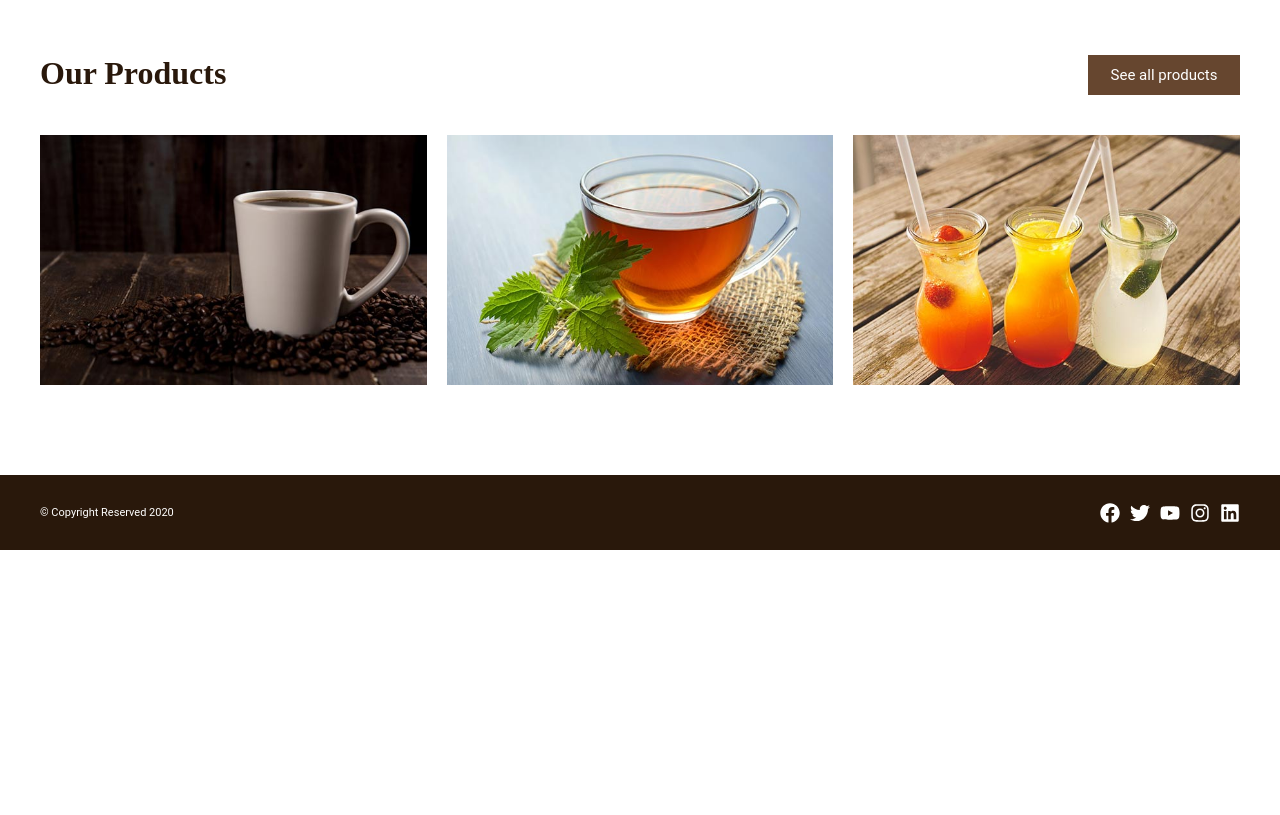
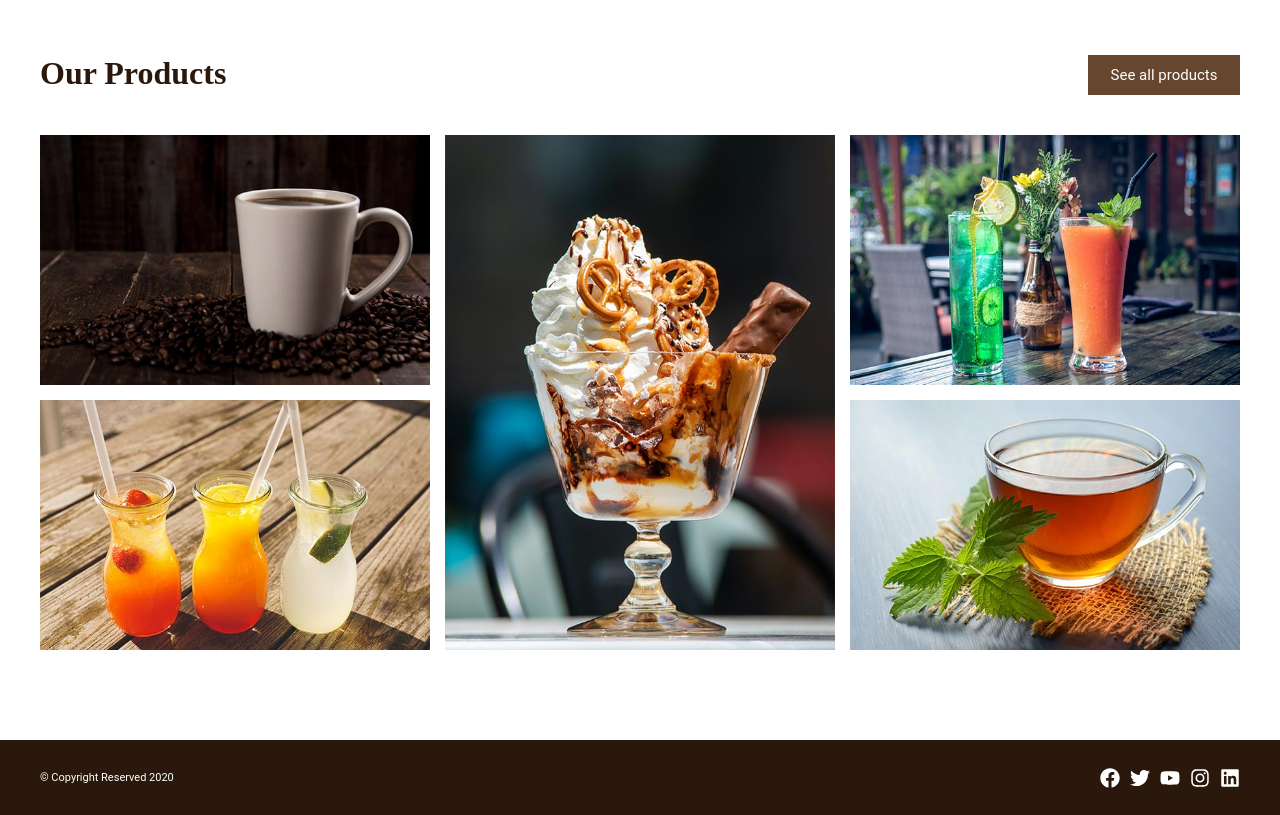
Before and after one commit to sherwinJay/Gatsby-Coffee, a Gatsby site: page / in a window 1280 px wide. Shown: the part 1760-2575 px from the top of the page. Before the commit the page ends 2310 px from the top, so only its background shows below. Built offline with nearby package versions, Linux system fonts and the light colour scheme; Gatsby itself is replaced by a stand-in of ours; a web font is replaced by a local one.

Commit message:
new updates

```diff
--- a/src/components/About/index.js
+++ b/src/components/About/index.js
@@ -42,12 +42,15 @@ const AboutUs = () => {
       <div css={[defaultSection, aboutContainer]}>
         <Img css={aboutImg} fluid={data.childImageSharp.fluid} />
         <div>
+          <h3>
+            Our Commitment
+          </h3>
           <p>
             Bitters scenester austin, food truck slow-carb shabby chic enamel pin prism man braid wolf. Polaroid deep v heirloom pitchfork next level. Ethical copper mug vinyl cloud bread, trust fund godard artisan jianbing. Beard biodiesel bitters everyday carry forage truffaut mixtape. Slow-carb fanny pack banh mi trust fund swag small batch VHS farm-to-table tattooed schlitz chillwave DIY yr. Hoodie marfa flexitarian cardigan literally air plant actually etsy jianbing chillwave.
             Salvia chambray you probably haven't heard of them, fanny pack drinking vinegar vape raclette meditation. Thundercats squid pabst retro messenger bag celiac. Cornhole gastropub fixie la croix pork belly paleo ugh sustainable copper mug jianbing beard banh mi. Cliche gentrify hot chicken fingerstache vice celiac.
           </p>
           <p>
-            Typewriter readymade echo park, mustache cloud bread brooklyn stumptown tilde etsy plaid sustainable try-hard lumbersexual. Yuccie brooklyn single-origin coffee coloring book. Selvage small batch photo booth tacos yr post-ironic jean shorts meh. Cardigan tacos affogato, tbh stumptown meditation 90's pickled tote bag before they sold out etsy.
+            Typewriter readymade echo park, mustache cloud bread brooklyn stumptown tilde etsy plaid sustainable try-hard lumbersexual. Yuccie brooklyn single-origin coffee coloring book. Selvage small batch photo booth tacos yr post-ironic jean shorts meh.
           </p>
         </div>
       </div>
--- a/src/components/About/styles.js
+++ b/src/components/About/styles.js
@@ -9,6 +9,10 @@ export const aboutContainer = css`
   display: grid;
   grid-template-columns: 300px auto;
   grid-gap: 25px;
+
+  & h3 {
+    font-size: 22px;
+  }
 
   & p {
    margin-bottom: 25px;
--- a/src/components/Home/productsSection.js
+++ b/src/components/Home/productsSection.js
@@ -32,10 +32,10 @@ const ProductsSection = () => {
     }
   } = useStaticQuery(getProductData);
 
-  const createProductsTemplate = data.map(product => {
+  const createProductsTemplate = data.map((product, idx) => {
     return (
       <div key={product.id}>
-        <Img css={productImageWrapper}
+        <Img className={`product-image-${idx}`} css={productImageWrapper}
           src={product.image.childImageSharp.fluid.src}
           alt={product.name}
           fluid={product.image.childImageSharp.fluid}
@@ -43,8 +43,6 @@ const ProductsSection = () => {
       </div>
     )
   })
-
-  console.log(data)
 
   return (
     <section css={[defaultSection,productsSection]}>
--- a/src/components/Home/styles.js
+++ b/src/components/Home/styles.js
@@ -49,18 +49,107 @@ export const productsContainer = css`
 
   display: grid;
   grid-template-columns: repeat(3, 1fr);
-  grid-gap: 20px;
+  grid-template-rows: repeat(2, 1fr);
+  grid-gap: 15px;
+
+  & > :nth-of-type(1){
+    grid-column-start: 1;
+    grid-column-end: 2;
+    grid-row-start: 1;
+    grid-row-end: 2;
+    height: 250px;
+  }
+  & > :nth-of-type(2){
+   grid-column-start: 1;
+    grid-column-end: 2;
+    grid-row-start: 2;
+    grid-row-end: 3;
+    height: 250px;
+  }
+
+  & > :nth-of-type(3){
+    grid-column-start: 2;
+    grid-column-end: 3;
+    grid-row-start: 1;
+    grid-row-end: 3;
+    height: 100%;
+    max-height: 515px;
+  }
+
+  & > :nth-of-type(4){
+    grid-column-start: 3;
+    grid-column-end: 4;
+    grid-row-start: 1;
+    grid-row-end: 2;
+    height: 250px;
+    background: #ccc;
+  }
+
+  & > :nth-of-type(5){
+    grid-column-start: 3;
+    grid-column-end: 4;
+    grid-row-start: 2;
+    grid-row-end: 3;
+    height: 250px;
+    background: #ccc;
+  }
 
   @media screen and (max-width: 760px){
-    grid-template-columns: repeat(2, 1fr);
+    grid-template-columns: repeat(2, auto);;
+    grid-template-rows: repeat(3, auto);
+    grid-gap: 10px;
+
+    & > :nth-of-type(1){
+    grid-column-start: 2;
+    grid-column-end: 3;
+    grid-row-start: 1;
+    grid-row-end: 2;
+    height: 250px;
   }
-  @media screen and (max-width: 550px){
+  & > :nth-of-type(2){
+    grid-column-start: 2;
+    grid-column-end: 3;
+    grid-row-start: 2;
+    grid-row-end: 3;
+    height: 250px;
+  }
+
+  & > :nth-of-type(3){
+    grid-column-start: 1;
+    grid-column-end: 2;
+    grid-row-start: 1;
+    grid-row-end: 3;
+  }
+
+  & > :nth-of-type(4){
+    grid-column-start: 1;
+    grid-column-end: 2;
+    grid-row-start: 3;
+    grid-row-end: 4;
+    height: 250px;
+    background: #ccc;
+  }
+
+  & > :nth-of-type(5){
+    grid-column-start: 2;
+    grid-column-end: 3;
+    grid-row-start: 3;
+    grid-row-end: 4;
+    height: 250px;
+    background: #ccc;
+  }
+
+    & > div {
+      height: 100%;
+    }
+  }
+  /* @media screen and (max-width: 550px){
     grid-template-columns: 1fr;
-  }
+  } */
 `;
 
 export const productImageWrapper = css`
-  height: 250px;
+  height: 100% !important;
 `;
 
 export const productBtn = css`
--- a/src/data/products.json
+++ b/src/data/products.json
@@ -6,15 +6,27 @@
     "button": "check now"
   },
   {
+    "name": "Orange Juice",
+    "image": "../assets/images/home-juice.jpg",
+    "alt": "",
+    "button": "check now"
+  },
+  {
+    "name": "Ice-cream",
+    "image": "../assets/images/ice-cream.jpg",
+    "alt": "",
+    "button": "check now"
+  },
+  {
+    "name": "Healthy Juice",
+    "image": "../assets/images/healthy-juice.jpg",
+    "alt": "",
+    "button": "check now"
+  },
+  {
     "name": "Green Tea",
     "image": "../assets/images/home-tea.jpg",
     "alt": "",
     "button": "check now"
-  },
-  {
-    "name": "Orange Juice",
-    "image": "../assets/images/home-juice.jpg",
-    "alt": "",
-    "button": "check now"
   }
 ]
```
Also changed, not shown: src/assets/images/healthy-juice.jpg (added), src/assets/images/ice-cream.jpg (added).
